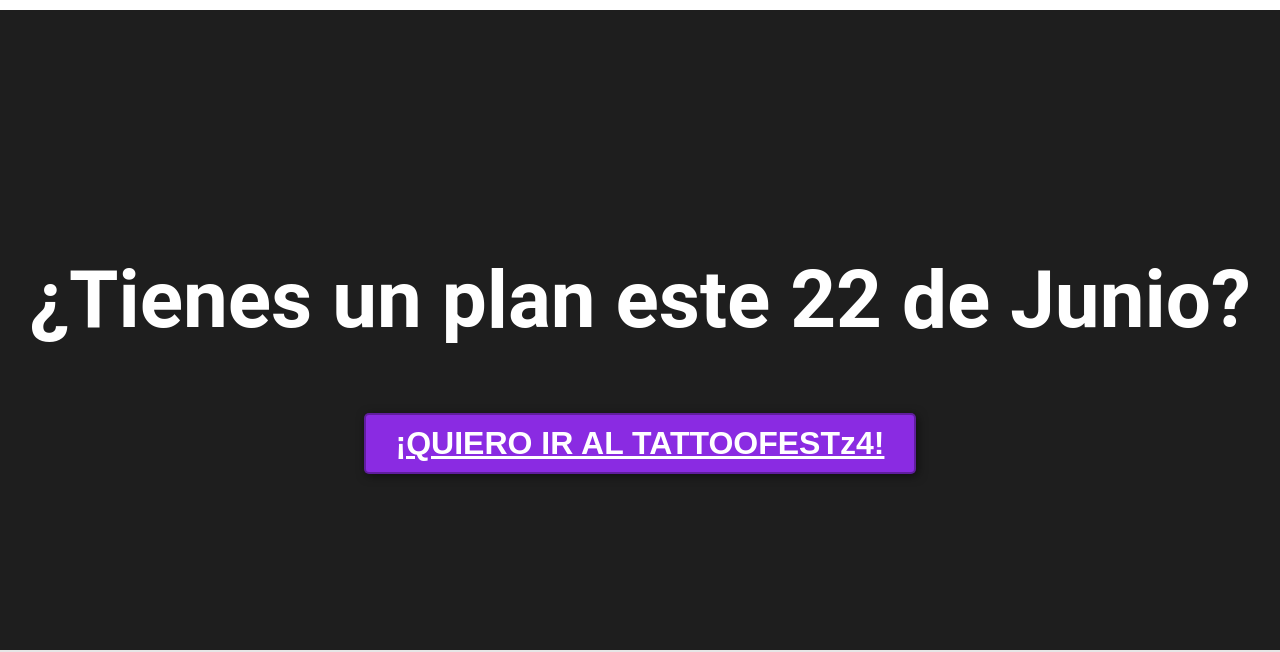
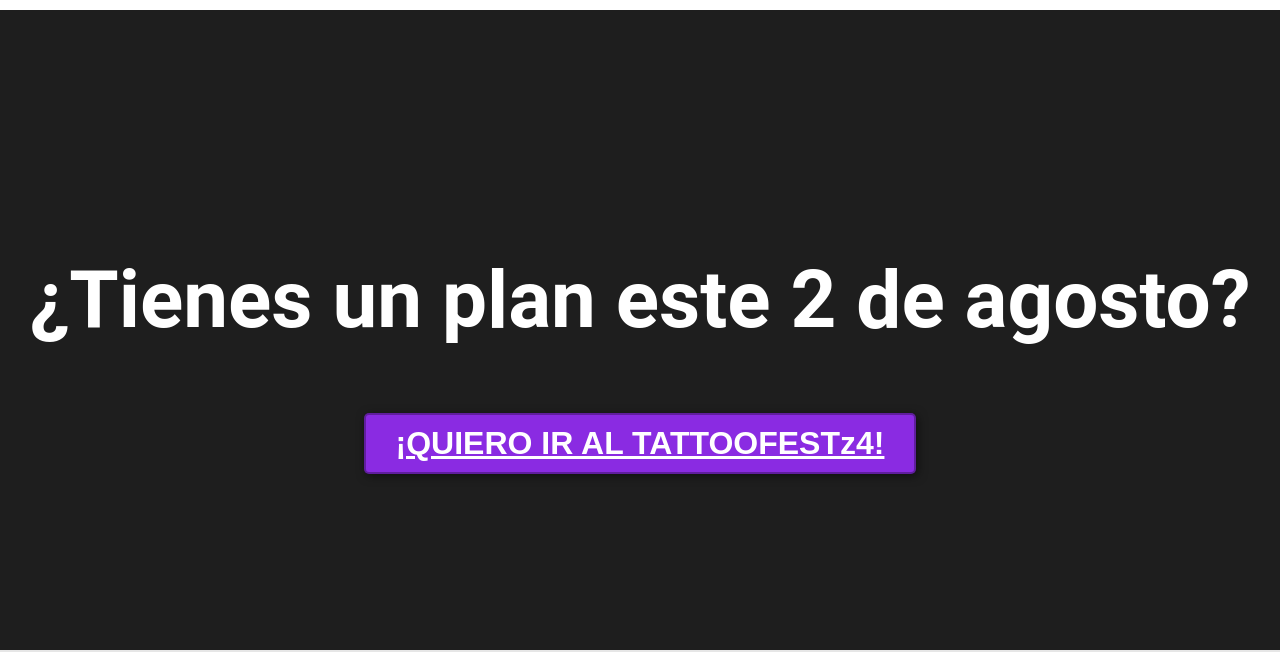
Before and after one commit to neamstrong/tattofestz42025, a plain HTML site: page index.html in a window 1280 px wide. Shown: the part 3364-4016 px from the top of the page. Drawn offline with Linux system fonts and the light colour scheme.

Commit message:
Update index.html

```diff
--- a/index.html
+++ b/index.html
@@ -86,7 +86,7 @@
     </section>
 
     <section id="final">
-        <h2>¿Tienes un plan este 22 de Junio?</h2>
+        <h2>¿Tienes un plan este 2 de agosto?</h2>
         <button> <a href="https://wa.me/+573208322315?text=Hola!%20Saludos,%20Me%20comunico%20con%20ustedes%20por%20medio%20del%20acceso%20a%20N%20de.%20COLOMBIA%20GRACIAS,%20
 
             mensaje enviado mediante N servers." target="_blank" class="btn btn-primary tm-btn-big">¡QUIERO IR AL TATTOOFESTz4! </a></button>
```
